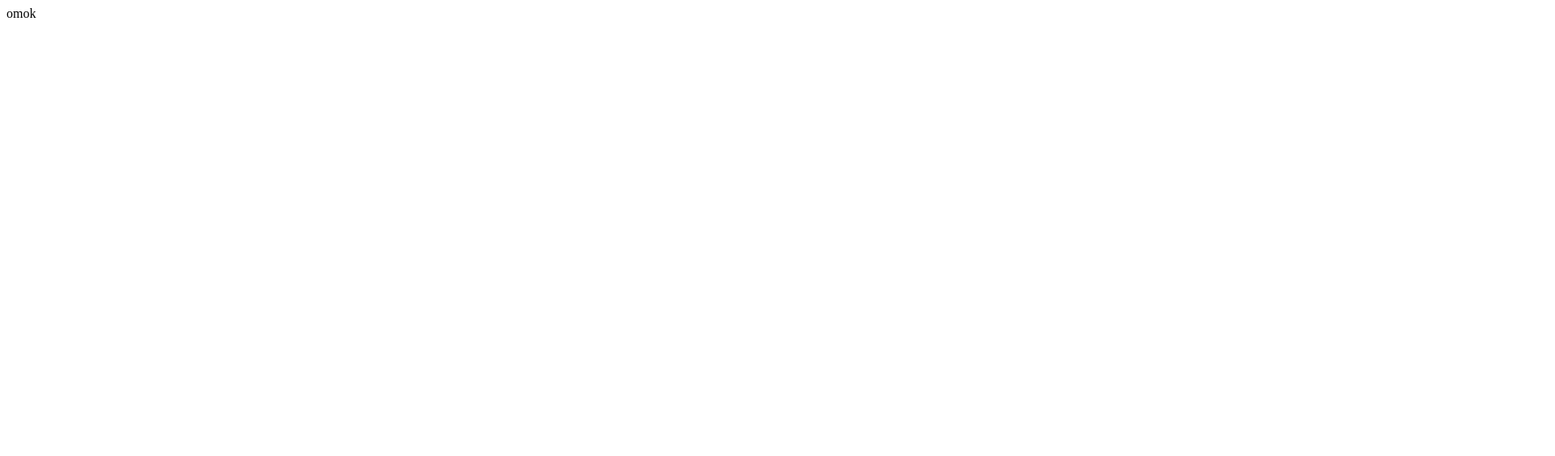
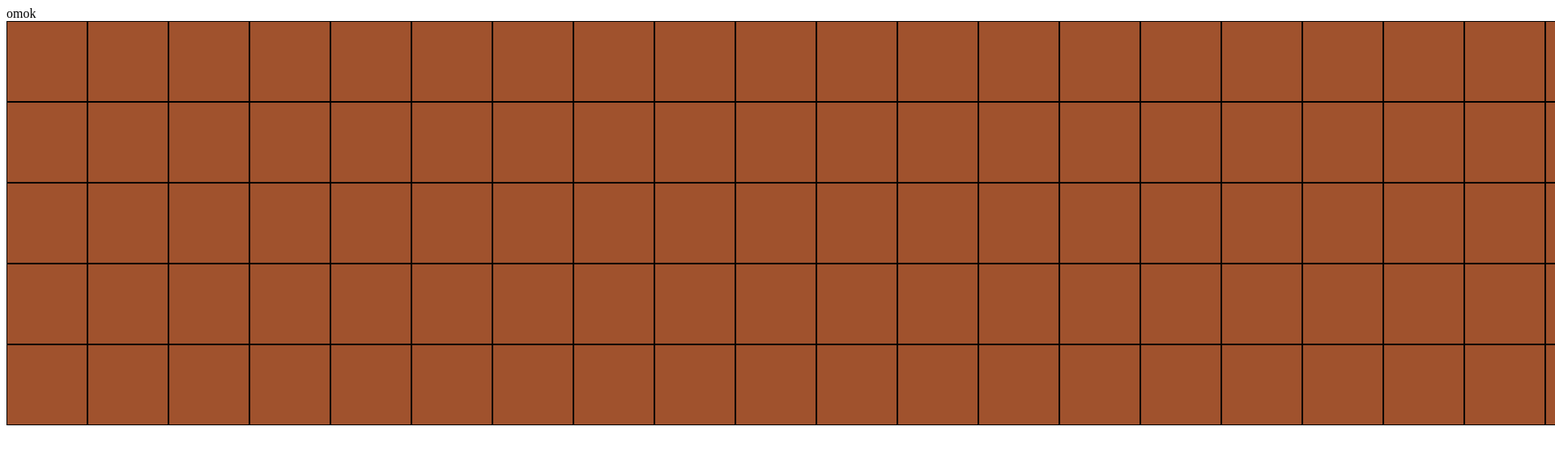
Before and after one commit to Woojonggu/Woojonggu.github.io, a plain HTML site: page omok/index.html in a window 1280 px wide. Shown: the top 564 px of the page at 81% size, 1920 px wide, since content can reach past the window. Drawn offline with Linux system fonts and the light colour scheme.

Commit message:
add Project

```diff
--- a/booksearch/book.js
+++ b/booksearch/book.js
@@ -60,7 +60,7 @@ function searchRequest(query){
         // 1. 붙잡아올 요소를 변수에 담아준다
         const container = document.querySelector("container");
 
-        const card =
+        const card = document.querySelector("card")
 
     });
 }
--- a/omok/index.html
+++ b/omok/index.html
@@ -5,12 +5,20 @@
     <meta http-equiv="X-UA-Compatible" content="IE=edge">
     <meta name="viewport" content="width=device-width, initial-scale=1.0">
     <title>omok</title>
+    <link rel="stylesheet" href="omok.css">
 </head>
 <body>
     omok
+    <div id="omok">
+
+    </div>
+
+
+
     <!--
         hint : css 속성, position : absoulute 를 활용하면
         두 개의 맵을 겹쳐서 표현할 수 있음
     -->
+    <script src="omok.js"></script>
 </body>
 </html>
--- a/omok/omok.css
+++ b/omok/omok.css
@@ -0,0 +1,13 @@
+.map {
+    display: grid;
+    grid-template-columns: repeat(20, 100px);
+    grid-template-rows: repeat(20, 100px);
+}
+
+.tile {
+    display: flex;
+    justify-content: center;
+    align-items: center;
+    background-color: sienna;
+    border: solid 1px black
+}
--- a/omok/omok.js
+++ b/omok/omok.js
@@ -0,0 +1,34 @@
+const board = document.getElementById("omok");
+
+const map = document.createElement("div");
+
+map.className = "map";
+
+
+let win = 0;
+let turn = 1;
+const size = 10;
+
+
+setMap();
+
+function setMap(){
+    for(let i = 0; i< size;i++){
+        for(let j = 0; j < size; j++){
+            const tile = document.createElement("div");
+            const id = `y${i}x${j}`;
+            tile.className = "tile";
+            tile.setAttribute("id",id);
+
+            tile.addEventListener ("click", e => {
+
+                if(tile.innerText ===""){
+                    tile.innerText = turn == 1 ? "⚫️" : "⚪️";
+                    turn = turn === 1 ? 2 : 1;
+                }
+            })
+            map.append(tile);
+        }
+    }
+    board.append(map);
+}
```
Also changed, not shown: booksearch/index.html (renamed from booksearch/book.html).
